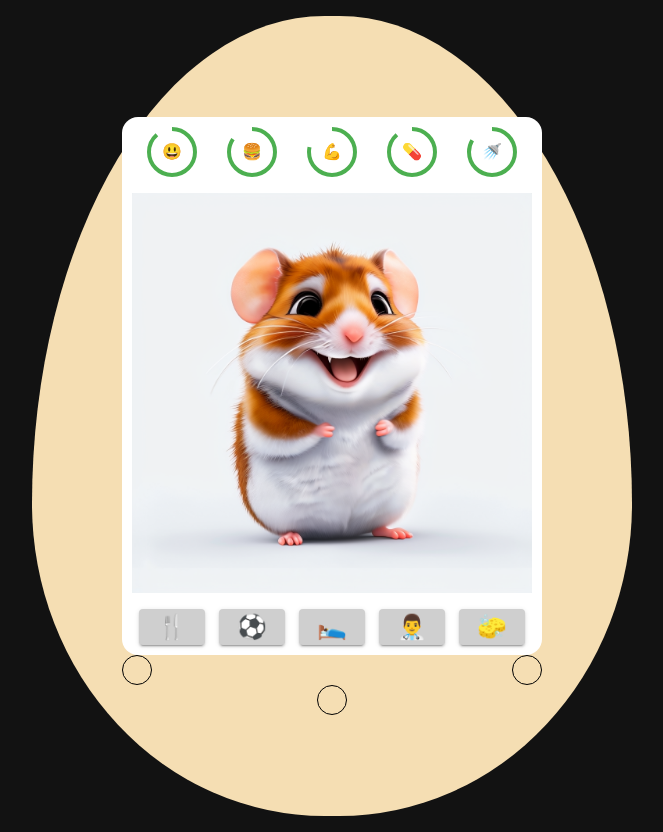
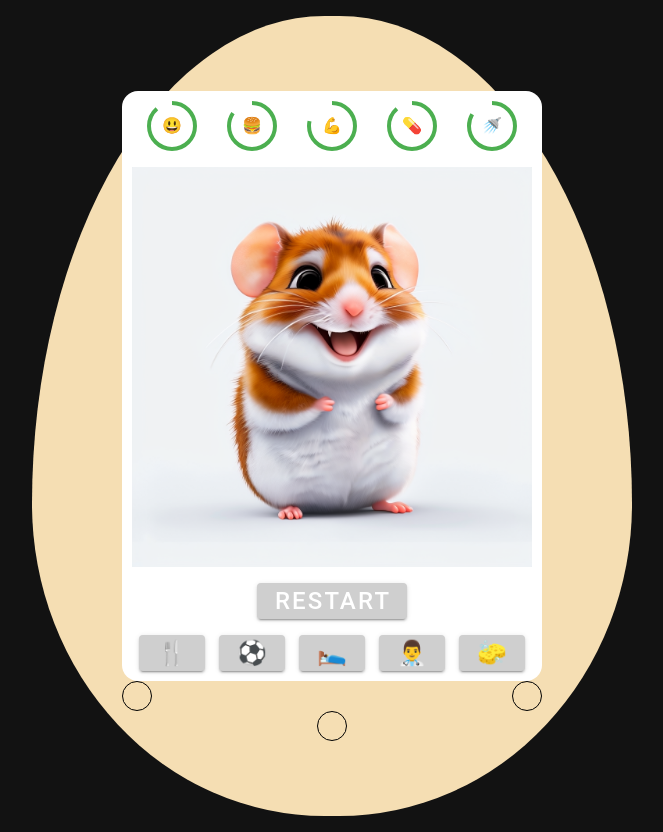
Before and after one commit to Potseluiko-Misha/--------------, a Vue app in the folder Tamagothci/: page / in a window 1280 px wide. Both pictures are taken after typing "Sample" into the empty fields and a click on the button "CREATE". Shown: the whole page, without its empty margins (308-971 px from the left). Built offline with nearby package versions, Linux system fonts and the light colour scheme.

Commit message:
finishWorkVersion

```diff
--- a/Tamagothci/src/components/Screen.vue
+++ b/Tamagothci/src/components/Screen.vue
@@ -42,6 +42,11 @@
                 height="400"
                 :src="imageSrc"
             />
+        </div>
+        <div class="screen_action">
+            <v-btn @click="restart()">
+                RESTART
+            </v-btn>
         </div>
         <div class="screen_action">
             <v-btn @click="increaeValue('hungry')">
@@ -146,17 +151,23 @@ const imageSrc = computed(() => {
     return imgList.neutral;
 });
 
+const deathTimer = () => {
+    deathTimeoutId = setTimeout(() => {
+        pet.isDead = true;
+    }, 20000 * GAME_SPEED);
+}
+
 watch(pet.state, () => {
     if (pet.state.healhty === 1 ||
         pet.state.hungry === 1 ||
         pet.state.energy === 1
     ) {
         // возможно здесь нужен timer
-        if (!deathTimeoutId) {
+        if (!deathTimeoutId.value) {
             deathTimer();
         }
     }
-})
+}, { deep: true });
 
 const resetAction = () => {
     setTimeout(() => {
@@ -173,11 +184,7 @@ const increaeValue = (type) => {
 }
 
 
-const deathTimer = () => {
-    deathTimeoutId = setTimeout(() => {
-        pet.isDead = true;
-    }, 20000 * GAME_SPEED);
-}
+
 
 
 </script>
```
